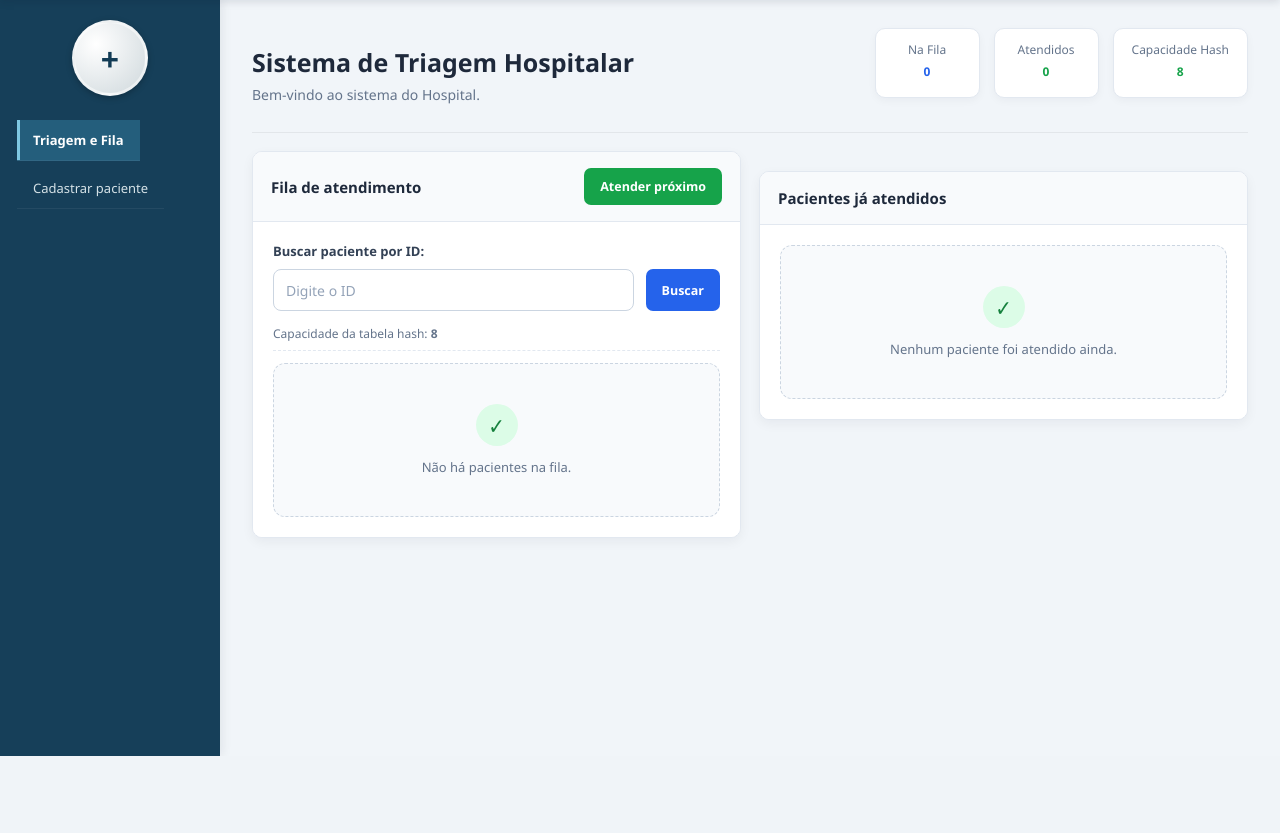
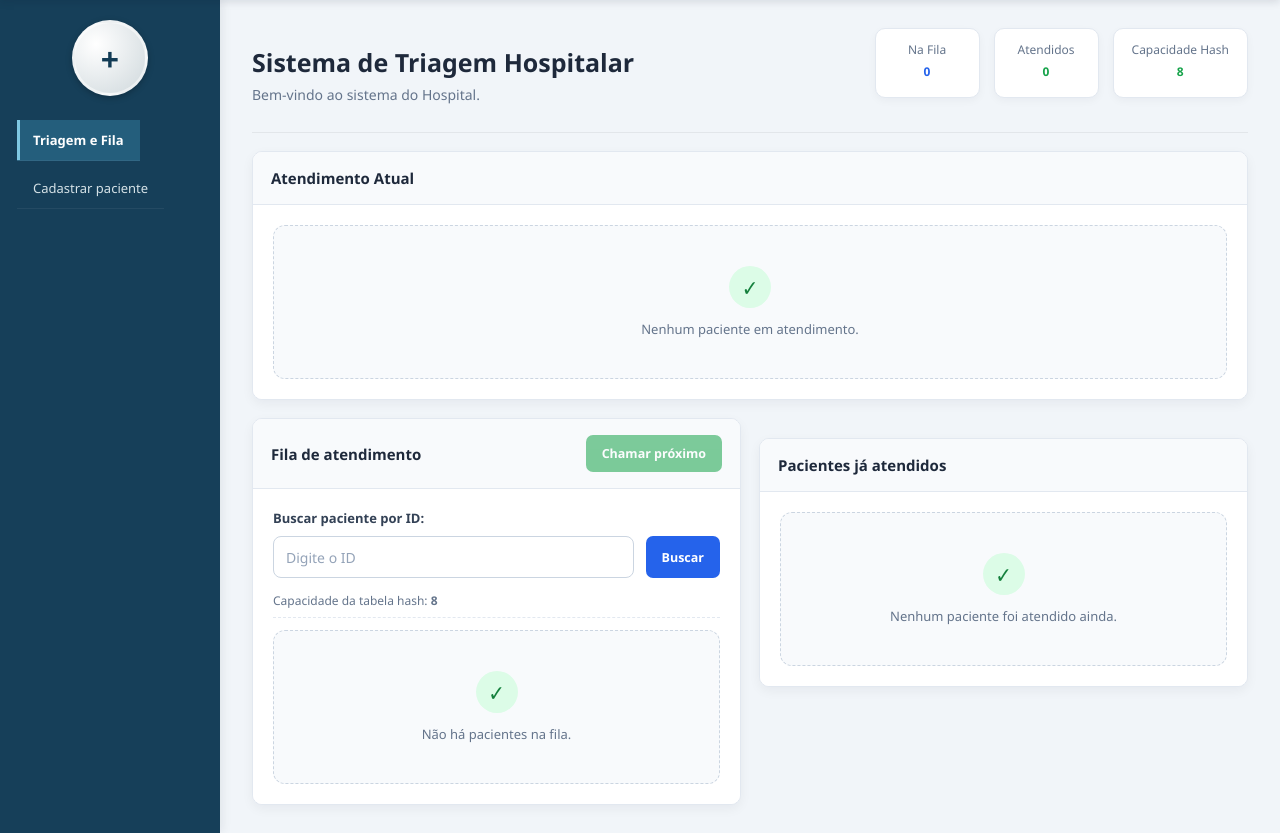
Before and after one commit to GabrielAmado07/App-Sigae, a Flask app: page / in a window 1280 px wide. Shown: the part 60-893 px from the top of the page. Before the commit the page ends 816 px from the top, so only its background shows below. Run offline with Flask 3, Linux system fonts and the light colour scheme.

Commit message:
Adicionado tela de atendimento atual

```diff
--- a/App.py
+++ b/App.py
@@ -10,6 +10,7 @@ app = Flask(__name__)
 fila = FilaHashEncadeada()
 proximo_id = 1
 pacientes_atendidos = []
+atendimento_atual = None
 
 
 @app.route("/")
@@ -33,6 +34,7 @@ def index():
         pacientes=fila.listar(),
         capacidade=fila.capacidade,
         pacientes_atendidos=pacientes_atendidos,
+        atendimento_atual=atendimento_atual,
         id_busca=id_busca,
         paciente_encontrado=paciente_encontrado,
         mensagem_busca=mensagem_busca,
@@ -65,12 +67,35 @@ def cadastro():
 
 @app.route("/atender", methods=["POST"])
 def atender():
+    global atendimento_atual
+
+    if atendimento_atual is not None:
+        abort(409, description="Finalize o atendimento atual antes de chamar outro paciente.")
+
     paciente = fila.atender_proximo()
     if paciente is not None:
-        pacientes_atendidos.append({
+        paciente.status = "EM_ATENDIMENTO"
+        atendimento_atual = {
             "paciente": paciente,
-            "atendido_em": datetime.now(),
-        })
+            "chamado_em": datetime.now(),
+        }
+    return redirect(url_for("index"))
+
+
+@app.route("/finalizar", methods=["POST"])
+def finalizar_atendimento():
+    global atendimento_atual
+
+    if atendimento_atual is None:
+        abort(404, description="Não há paciente em atendimento.")
+
+    paciente = atendimento_atual["paciente"]
+    paciente.status = "ATENDIDO"
+    pacientes_atendidos.append({
+        "paciente": paciente,
+        "atendido_em": datetime.now(),
+    })
+    atendimento_atual = None
     return redirect(url_for("index"))
 
 
--- a/models/paciente.py
+++ b/models/paciente.py
@@ -16,6 +16,7 @@ class Paciente:
         self.horario = self._normalizar_horario(horario)
         self.id = id
         self.classificacao = classificacao.upper()
+        self.status = "AGUARDANDO"
 
     @staticmethod
     def _normalizar_horario(horario):
--- a/static/css/index.css
+++ b/static/css/index.css
@@ -172,6 +172,27 @@ body {
 
 .registration-grid {
   grid-template-columns: minmax(0, 720px);
+}
+
+.current-attendance {
+  margin-bottom: 18px;
+}
+
+.current-patient {
+  display: flex;
+  align-items: center;
+  justify-content: space-between;
+  gap: 16px;
+  padding: 14px;
+  border: 1px solid #93c5fd;
+  border-radius: 8px;
+  background: #eff6ff;
+}
+
+.badge-em-atendimento {
+  background: #dbeafe;
+  color: #1d4ed8;
+  border: 1px solid #93c5fd;
 }
 
 .panel {
@@ -1309,6 +1330,11 @@ img {
     font-size: 19px;
   }
 
+  .current-patient {
+    align-items: flex-start;
+    flex-direction: column;
+  }
+
   .panel-body {
     padding: 14px;
   }
--- a/templates/index.html
+++ b/templates/index.html
@@ -54,12 +54,53 @@
                 </div>
             </div>
 
+            <section class="panel current-attendance" id="atendimento-atual">
+                <div class="panel-header">
+                    <span>Atendimento Atual</span>
+                    {% if atendimento_atual %}
+                    <span class="badge badge-em-atendimento">Em atendimento</span>
+                    {% endif %}
+                </div>
+
+                <div class="panel-body">
+                    {% if atendimento_atual %}
+                    <div class="current-patient">
+                        <div class="patient-details">
+                            <span class="patient-pos">!</span>
+                            <div>
+                                <div class="patient-name">{{ atendimento_atual.paciente.nome }}</div>
+                                <div class="patient-time">
+                                    ID: {{ atendimento_atual.paciente.id }} ·
+                                    Chegada: {{ atendimento_atual.paciente.horario.strftime('%H:%M') }} ·
+                                    Chamado: {{ atendimento_atual.chamado_em.strftime('%H:%M') }}
+                                </div>
+                            </div>
+                        </div>
+
+                        <div class="patient-actions">
+                            <span class="badge badge-{{ atendimento_atual.paciente.classificacao|lower|replace('_', '-') }}">
+                                {{ atendimento_atual.paciente.classificacao.replace('_', ' ') }}
+                            </span>
+                            <form method="POST" action="{{ url_for('finalizar_atendimento') }}">
+                                <button type="submit" class="btn btn-success">Finalizar Atendimento</button>
+                            </form>
+                        </div>
+                    </div>
+                    {% else %}
+                    <div class="empty-state">Nenhum paciente em atendimento.</div>
+                    {% endif %}
+                </div>
+            </section>
+
             <div class="triage-grid">
                 <section class="panel" id="fila">
                     <div class="panel-header">
                         <span>Fila de atendimento</span>
                         <form method="POST" action="{{ url_for('atender') }}">
-                            <button type="submit" class="btn btn-success">Atender próximo</button>
+                            <button type="submit" class="btn btn-success"
+                                {% if atendimento_atual or not pacientes %}disabled{% endif %}>
+                                Chamar próximo
+                            </button>
                         </form>
                     </div>
 
```
